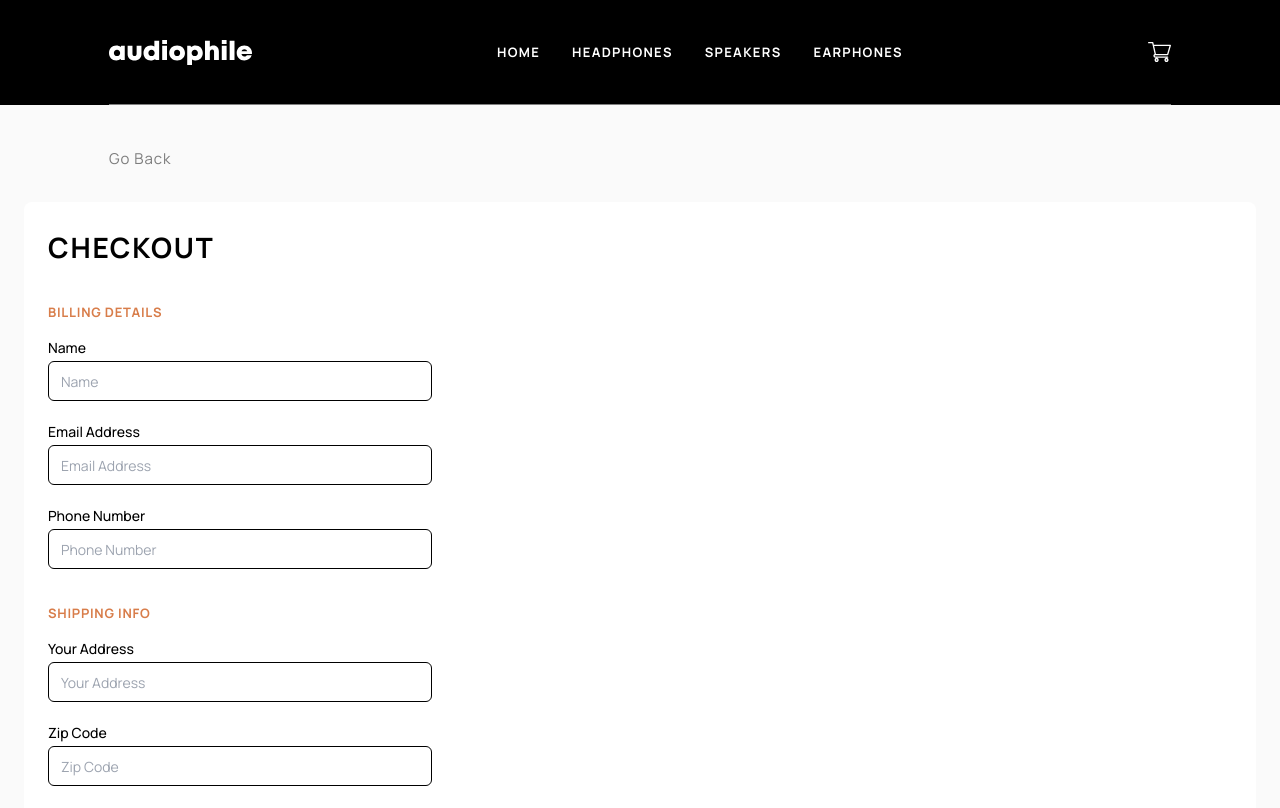
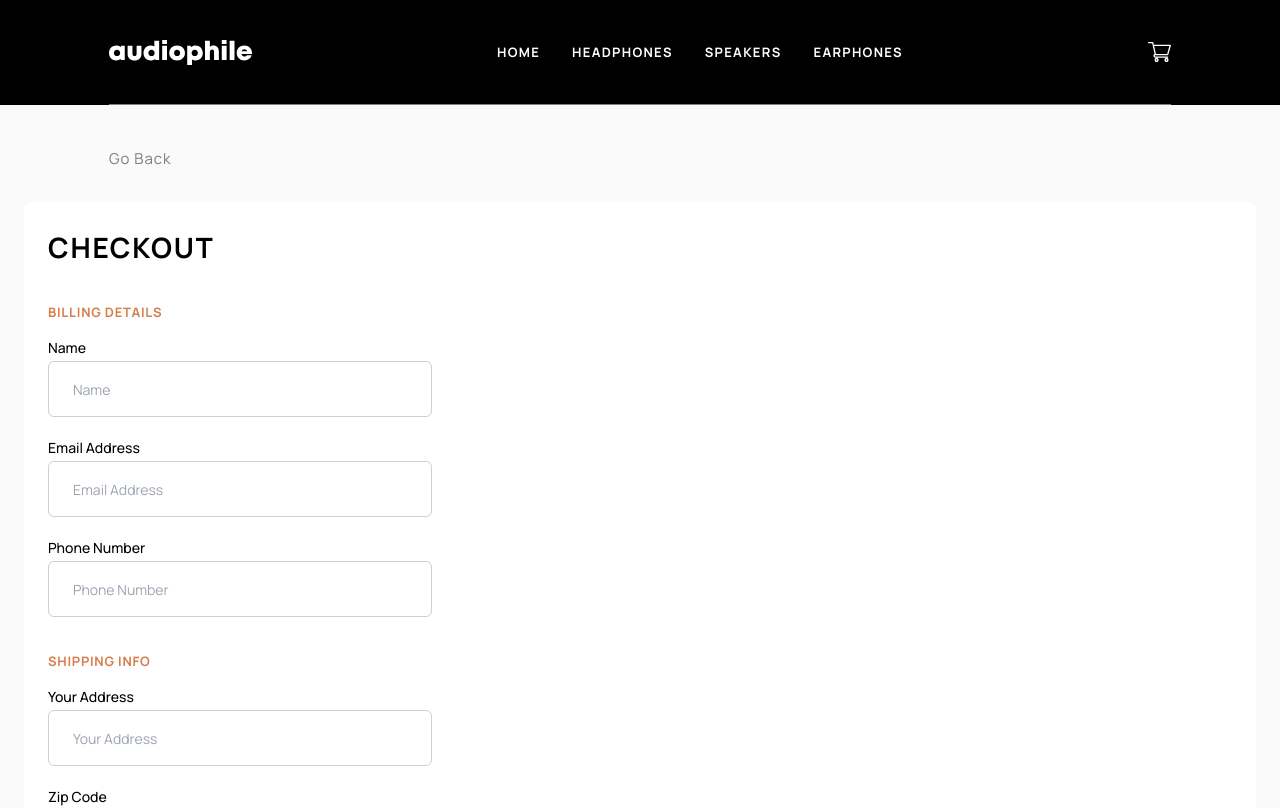
Before and after one commit to Jschles1/audiophile, a Next.js app: page /checkout in a window 1280 px wide. Shown: the top 808 px of the page. Built offline with nearby package versions, Linux system fonts and the light colour scheme.

Commit message:
Add input styles

```diff
--- a/src/components/ui/input.tsx
+++ b/src/components/ui/input.tsx
@@ -1,6 +1,6 @@
-import * as React from "react"
+import * as React from "react";
 
-import { cn } from "@/lib/utils"
+import { cn } from "@/lib/utils";
 
 export interface InputProps
   extends React.InputHTMLAttributes<HTMLInputElement> {}
@@ -11,15 +11,15 @@ const Input = React.forwardRef<HTMLInputElement, InputProps>(
       <input
         type={type}
         className={cn(
-          "flex h-10 w-full rounded-md border border-neutral-200 bg-white px-3 py-2 text-sm ring-offset-white file:border-0 file:bg-transparent file:text-sm file:font-medium placeholder:text-neutral-500 focus-visible:outline-none focus-visible:ring-2 focus-visible:ring-neutral-950 focus-visible:ring-offset-2 disabled:cursor-not-allowed disabled:opacity-50 dark:border-neutral-800 dark:bg-neutral-950 dark:ring-offset-neutral-950 dark:placeholder:text-neutral-400 dark:focus-visible:ring-neutral-300",
+          "flex h-[56px] w-full rounded-md border border-input-border bg-white px-6 py-[1.125rem] text-sm focus-visible:outline-none focus-visible:border-raw-sienna focus-visible:ring-offset-2 disabled:cursor-not-allowed disabled:opacity-50",
           className
         )}
         ref={ref}
         {...props}
       />
-    )
+    );
   }
-)
-Input.displayName = "Input"
+);
+Input.displayName = "Input";
 
-export { Input }
+export { Input };
--- a/tailwind.config.ts
+++ b/tailwind.config.ts
@@ -33,6 +33,7 @@ module.exports = {
       "soft-black": "#191919",
       "persian-red": "#CD2C2C",
       transparent: "transparent",
+      "input-border": "#CFCFCF",
     },
     extend: {
       keyframes: {
```
